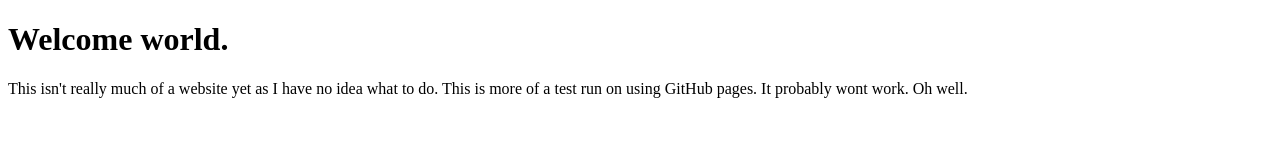
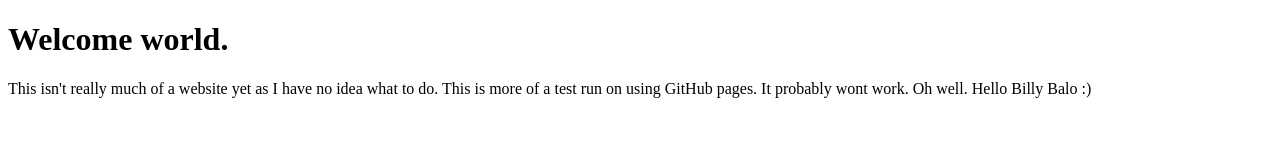
Before and after one commit to mvnchy/mvnchy.github.io, a plain HTML site: page index.html in a window 1280 px wide. Drawn offline with Linux system fonts and the light colour scheme.

Commit message:
Special message for bubba

```diff
--- a/index.html
+++ b/index.html
@@ -13,6 +13,8 @@
       </h1>
       <p>
         This isn't really much of a website yet as I have no idea what to do. This is more of a test run on using GitHub pages. It probably wont work. Oh well.
+
+        Hello Billy Balo :)
       </p>
     </div>
   </div>
```
